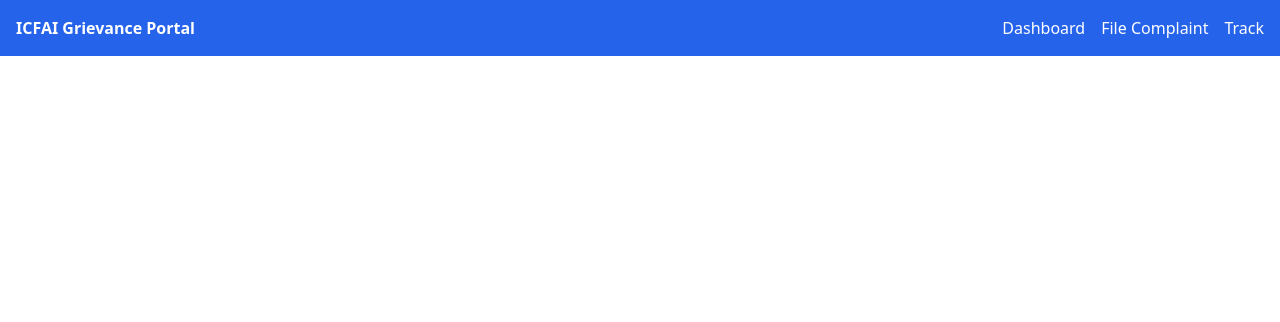
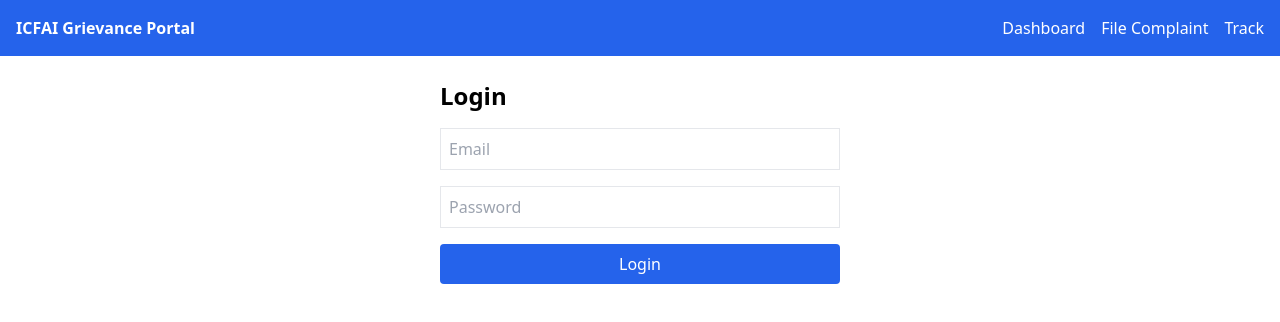
Before and after one commit to Pratham179/icfai-grievance-system, a React (Vite) app in the folder client/: page / in a window 1280 px wide. Shown: the top 322 px of the page. Built offline with nearby package versions, Linux system fonts and the light colour scheme.

Commit message:
frontend issue resolved

```diff
--- a/client/src/App.jsx
+++ b/client/src/App.jsx
@@ -16,6 +16,8 @@
       <Navbar />
 
       <Routes>
+        <Route path="/" element={<Login />} />
+
         <Route path="/login" element={<Login />} />
         <Route path="/signup" element={<Signup />} />
 
--- a/client/src/pages/AdminPanel.jsx
+++ b/client/src/pages/AdminPanel.jsx
@@ -0,0 +1,7 @@
+export default function AdminPanel() {
+  return (
+    <div className="p-6">
+      <h2 className="text-2xl font-bold">Admin Panel (Coming Soon)</h2>
+    </div>
+  );
+}
```
